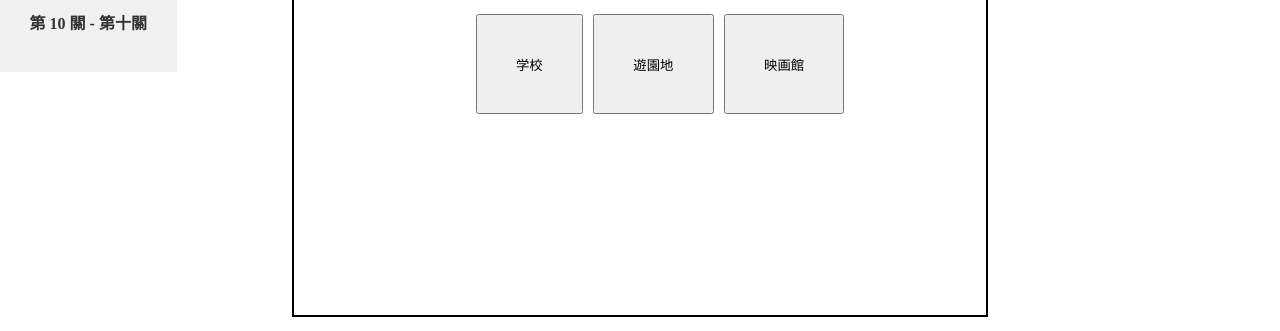
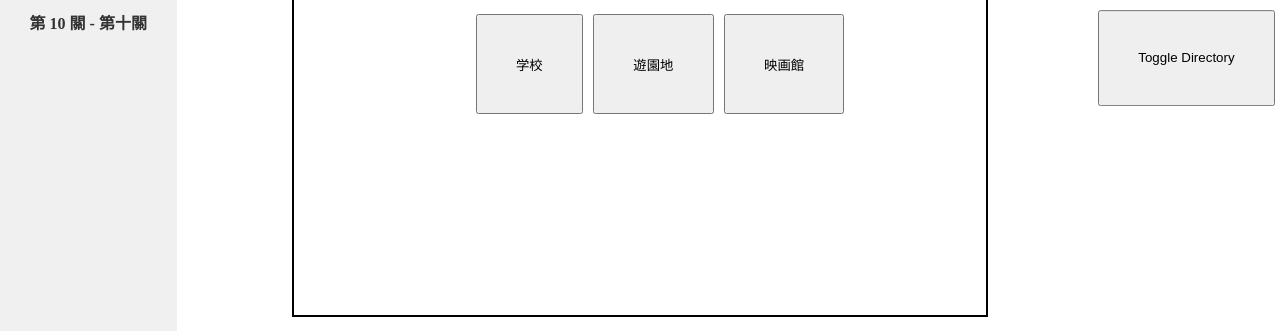
Before and after one commit to ianyenGithub/ianyen.github.io, a plain HTML site: page 填字.html in a window 1280 px wide. Shown: the part 347-678 px from the top of the page. Drawn offline with Linux system fonts and the light colour scheme.

Commit message:
Add files via upload
add toggleDirectoryBtn

```diff
--- a/填字.html
+++ b/填字.html
@@ -54,10 +54,19 @@ h1 {
   position: fixed;
   top: 0;
   left: 0;
+height: 100vh; /* 填滿整個畫面的高度 */
   padding: 2vw; /* 使用vw來調整間距 */
   background-color: #f0f0f0;
 }
-
+#toggleDirectoryBtn {
+      position: fixed;
+      top: 50%;
+      right: 0;
+      transform: translateY(-50%); /* 垂直居中 */
+    }
+.directory.hidden {
+      transform: translateX(-100%); /* 隱藏目錄 */
+    }
 .directory a {
   display: block;
   margin-bottom: 1vw; /* 使用vw來調整間距 */
@@ -77,6 +86,7 @@ h1 {
     <p>學習語言是一個漸進的過程，就像積沙成塔一樣。每天學習一點點，堅持不懈，你會發現這樣的積累最終會形成堅實的語言基礎。</p>
     <p>不要擔心一開始掌握的不多，重要的是持之以恆。這樣的學習方式可以讓你更輕鬆地吸收知識，並在日常生活中應用所學。</p>
     <p>記住，少量的學習時間，多次的重複，最終會積累成豐富的語言能力。加油！</p>
+<button id="toggleDirectoryBtn" onclick="toggleDirectory()">Toggle Directory</button>
 
 <div class="directory" id="directory-container">
   <!-- 目錄內容將在這裡呈現 -->
@@ -218,6 +228,10 @@ document.addEventListener("DOMContentLoaded", function () {
   // 在這裡進行其他初始化操作
   isSpeaking = false; // 設定為未發音
 });
+function toggleDirectory() {
+    const directoryContainer = document.getElementById("directory-container");
+    directoryContainer.classList.toggle('hidden');
+  }
 </script>
 
 </body>
```
